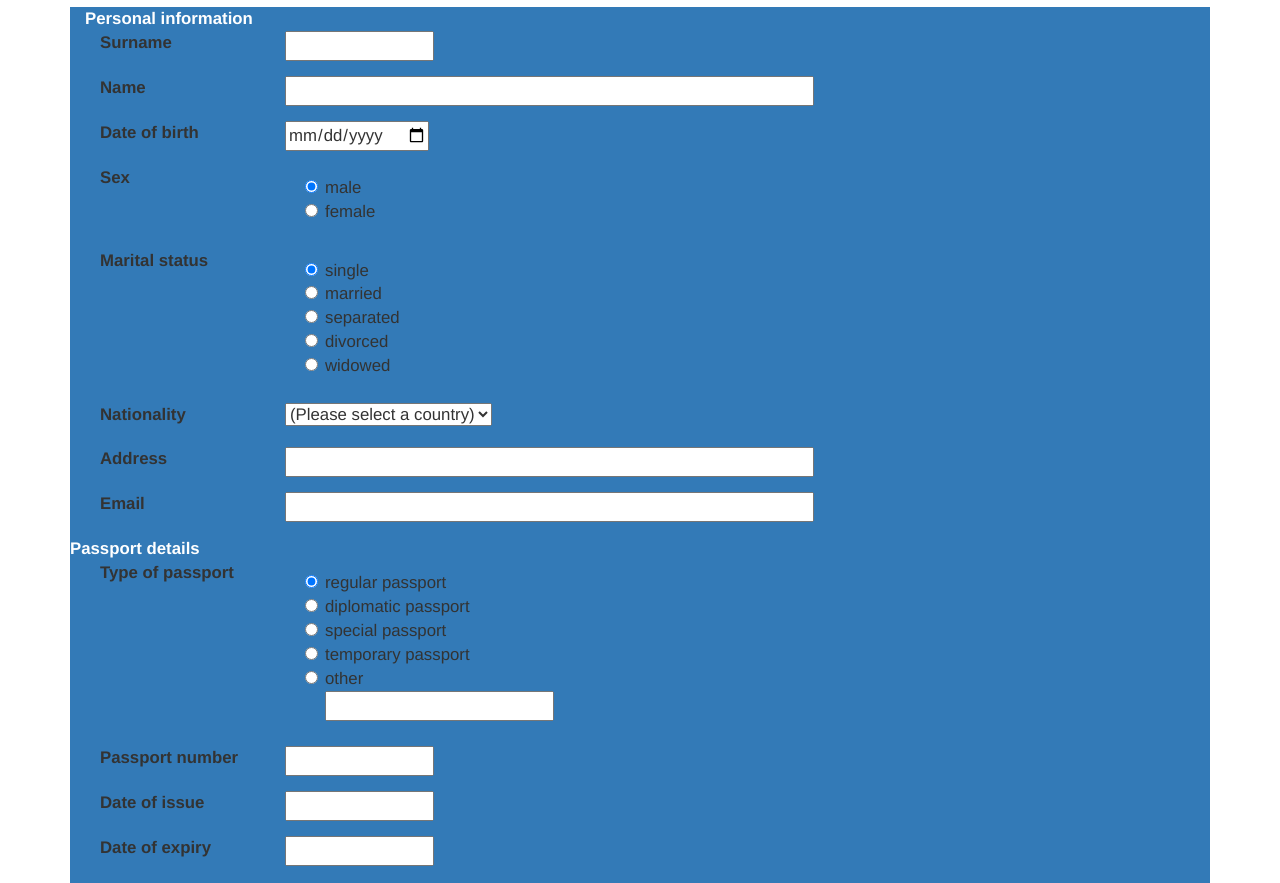
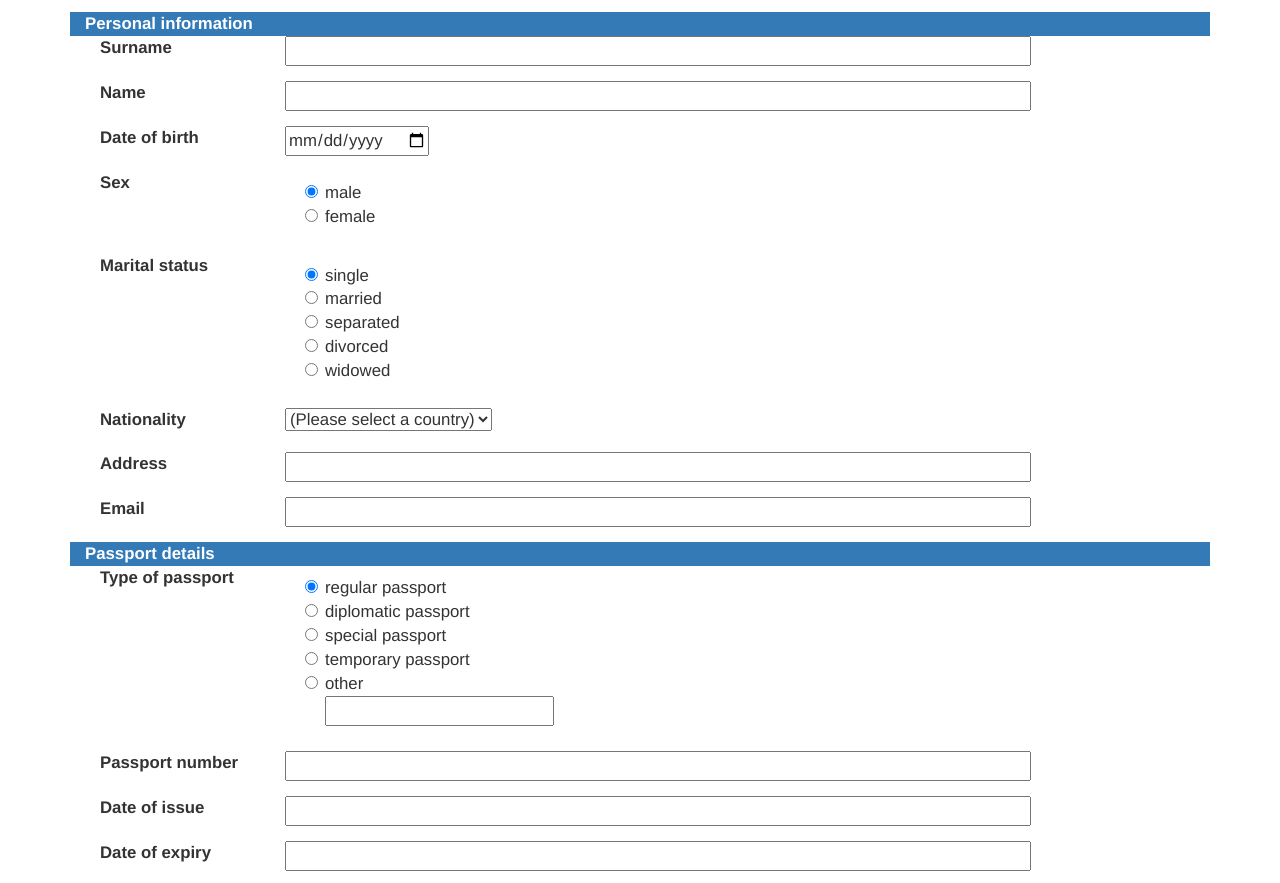
Before and after one commit to oksanasl/visa-application-form, a plain HTML site: page index.html in a window 1280 px wide. Shown: the part 63-946 px from the top of the page. Drawn offline with nearby package versions, Linux system fonts and the light colour scheme.

Commit message:
bg-primary issue fix, V.L. :)

```diff
--- a/css/main.css
+++ b/css/main.css
@@ -108,6 +108,10 @@ form{
 
 li{
     list-style-type: none;
+}
+
+.inpfield{
+    width: inherit;
 }
 .heading{
     font-weight: bold;
--- a/index.html
+++ b/index.html
@@ -31,8 +31,8 @@
                             <div class="col-lg-2 col-md-4 col-sm-7 text-left">
                                 <label for="surname">Surname</label>
                             </div>
-                            <div class="col-xs-8 col-sm-8 col-md-8 col-lg-8">
-                                <input type="text" id="surname" name="surname" size="12" />
+                            <div class="col-xs-12 col-sm-6 col-md-8 col-lg-10">
+                                <input type="text" id="surname" name="surname" class="inpfield"/>
                             </div>
                         </div>
 
@@ -41,7 +41,7 @@
                                 <label for="username" >Name</label>
                             </div>
                             <div class="col-xs-12 col-sm-6 col-md-8 col-lg-10">
-                                <input type="text" id="username" name="username" size="50" />
+                                <input type="text" id="username" name="username" class="inpfield" />
                             </div>
                         </div>
                         <div class="form-group col-md-12 text-left">
@@ -49,7 +49,7 @@
                                 <label for="dateofbirth">Date of birth</label>
                             </div>
                             <div class="col-xs-12 col-sm-6 col-md-8 col-lg-10">
-                                <input type="date" id="dateofbirth" name="dateofbirth" min="1900-01-01" size="12" />
+                                <input type="date" id="dateofbirth"  name="dateofbirth" min="1900-01-01" />
                             </div>
                         </div>
 
@@ -103,7 +103,7 @@
                                 <label for="address">Address</label>
                             </div>
                             <div class="col-xs-12 col-sm-6 col-md-8 col-lg-10">
-                                <input type="text" name="address" id="address" size="50" />
+                                <input type="text" name="address" class="inpfield" id="address" />
                             </div>
                         </div>
                         <div class="form-group col-md-12">
@@ -111,13 +111,13 @@
                                 <label for="email">Email</label>
                             </div>
                             <div class="col-xs-12 col-sm-6 col-md-8 col-lg-10">
-                                <input type="email" id="email" name="email" size="50" />
+                                <input type="email" id="email" name="email" class="inpfield" />
                             </div>
                         </div>
                     </div>
 
                     <div>
-                        <div class="bg-primary heading">Passport details</div>
+                        <div class="bg-primary heading col-md-12">Passport details</div>
                         <div class="form-group col-md-12">
                             <div class="col-xs-12 col-sm-6 col-md-4 col-lg-2 text-left">
                                 <label id="passporttype">Type of passport</label>
@@ -139,7 +139,7 @@
                                 <label for="passportnumber">Passport number</label>
                             </div>
                             <div class="col-xs-12 col-sm-6 col-md-8 col-lg-10">
-                                <input type="text" name="passportnumber" id="passportnumber" size="12" />
+                                <input type="text" name="passportnumber" id="passportnumber" class="inpfield" />
                             </div>
                         </div>
                         <div class="form-group col-md-12">
@@ -147,7 +147,7 @@
                                 <label for="issuedate">Date of issue</label>
                             </div>
                             <div class="col-xs-12 col-sm-6 col-md-8 col-lg-10">
-                                <input type="text" id="issuedate" name="issuedate" size="12" />
+                                <input type="text" id="issuedate" name="issuedate" class="inpfield" />
                             </div>
                         </div>
                         <div class="form-group col-md-12">
@@ -155,12 +155,12 @@
                                 <label for="expirydate">Date of expiry</label>
                             </div>
                             <div class="col-xs-12 col-sm-6 col-md-8 col-lg-10">
-                                <input type="text" id="expirydate" name="expirydate" size="12" />
+                                <input type="text" id="expirydate" name="expirydate" class="inpfield" />
                             </div>
                         </div>
                     </div>
                     <div>
-                        <div class="bg-primary heading">EU nationality</div>
+                        <div class="bg-primary heading col-md-12">EU nationality</div>
                         <div class="form-group col-md-12">
                             <div class="col-xs-12 col-sm-6 col-md-4 col-lg-2 text-left">
                                 <label id="eunational">EU Nationality</label>
```
